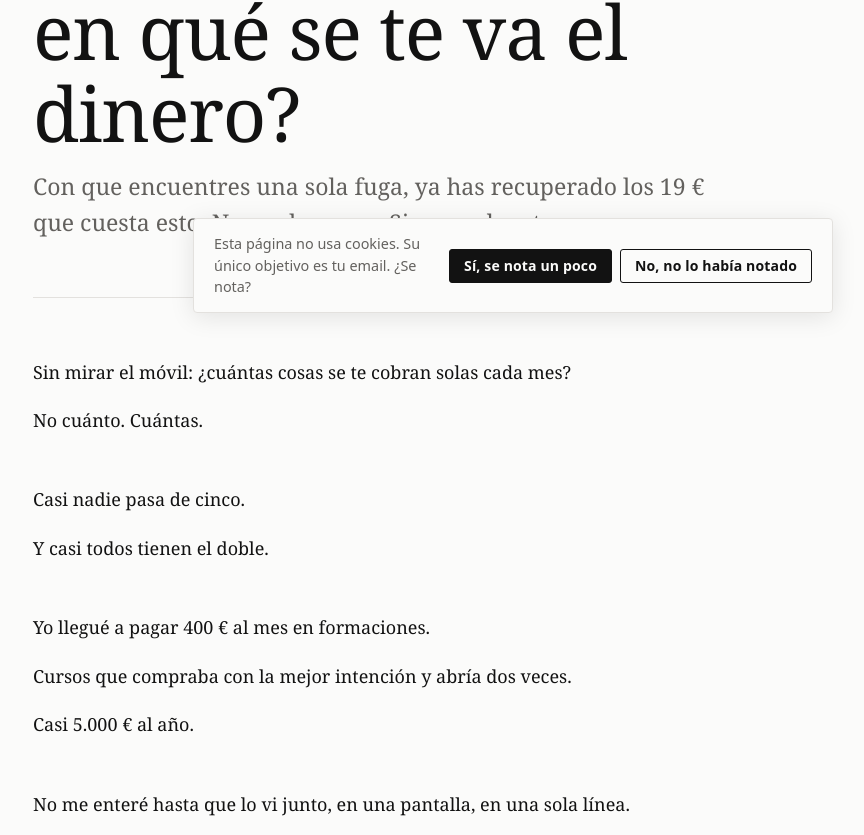
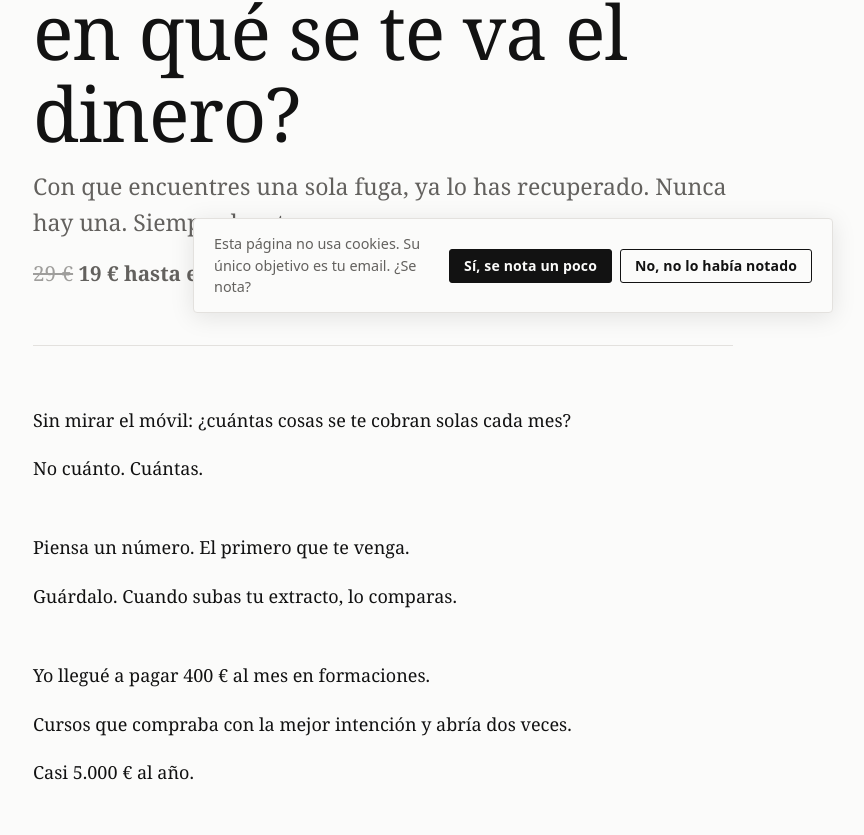
Before and after one commit to jofeseli/gentemoderna-web, a plain HTML site: page mapa-de-fugas/index.html in a window 1280 px wide. Shown: the part 463-1298 px from the top of the page, without its empty margins (127-991 px from the left). Drawn offline with Linux system fonts and the light colour scheme; files whose address does not match are found by name.

Commit message:
Add files via upload

```diff
--- a/mapa-de-fugas/index.html
+++ b/mapa-de-fugas/index.html
@@ -34,6 +34,8 @@
       .cierre { border: 2px solid currentColor; padding: 1.6em 1.4em; }
       .cta-wrap { text-align: center; margin: 2.4em 0 .6em; }
       .cta-wrap .micro { margin-top: .9em; }
+      s { text-decoration-thickness: 2px; opacity: .6; }
+      .precio { margin-top: .4em; font-size: 1.15em; }
     </style>
   </head>
   <body>
@@ -52,14 +54,15 @@
       <section class="page-intro">
         <p class="eyebrow">Mapa de Fugas.</p>
         <h1>¿Te juegas un mes de sueldo a que sabes exactamente en qué se te va el dinero?</h1>
-        <p class="lede">Con que encuentres una sola fuga, ya has recuperado los 19 € que cuesta esto. Nunca hay una. Siempre hay tres.</p>
+        <p class="lede">Con que encuentres una sola fuga, ya lo has recuperado. Nunca hay una. Siempre hay tres.</p>
+        <p class="lede precio"><s>29 €</s> <strong>19 € hasta el domingo</strong></p>
       </section>
 
       <section class="section">
         <p>Sin mirar el móvil: ¿cuántas cosas se te cobran solas cada mes?</p>
         <p>No cuánto. Cuántas.</p>
-        <p class="gap">Casi nadie pasa de cinco.</p>
-        <p>Y casi todos tienen el doble.</p>
+        <p class="gap">Piensa un número. El primero que te venga.</p>
+        <p>Guárdalo. Cuando subas tu extracto, lo comparas.</p>
         <p class="gap">Yo llegué a pagar 400 € al mes en formaciones.</p>
         <p>Cursos que compraba con la mejor intención y abría dos veces.</p>
         <p>Casi 5.000 € al año.</p>
@@ -91,7 +94,7 @@
       <section class="section">
         <div class="cta-wrap">
           <a class="button" href="https://jof.systeme.io/mapa-de-fugas">Quiero mi Mapa de Fugas · 19 €</a>
-          <p class="micro">Pago único, IVA incluido. Precio de lanzamiento. Después, 29 €.</p>
+          <p class="micro">Pago único, IVA incluido. <s>29 €</s> 19 € hasta el domingo a las 23:59.</p>
         </div>
       </section>
 
```
